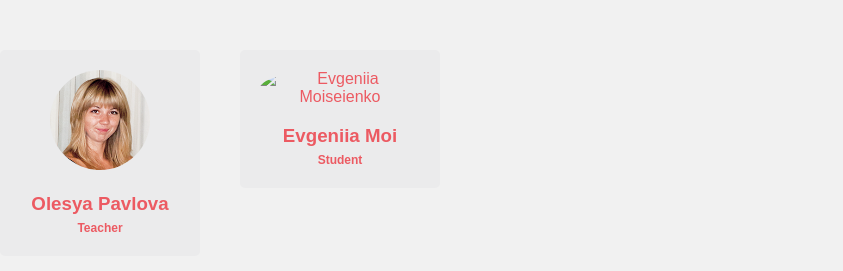
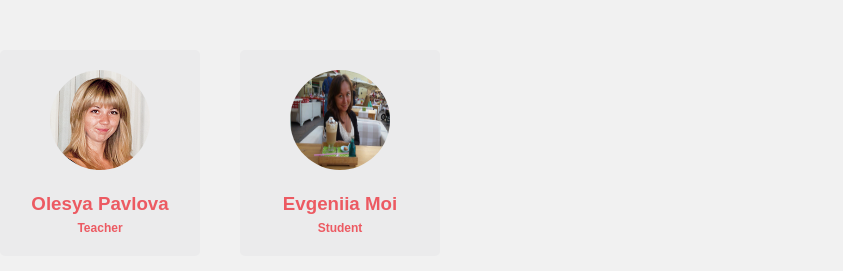
Before and after one commit to uchayev/beetroot-academy, a plain HTML site: page index.html in a window 1280 px wide. Shown: the part 143-414 px from the top of the page, without its empty margins (160-1003 px from the left). Drawn offline with Linux system fonts and the light colour scheme.

Commit message:
Change img

```diff
--- a/index.html
+++ b/index.html
@@ -15,7 +15,7 @@
                 <span class="hint">Teacher</span>
             </a>
             <a class="student" href="students/evgeniia.html">
-                <img class="circle-image" src="images/evgeniia.jpn" alt="Evgeniia Moiseienko">
+                <img class="circle-image" src="images/evgeniia.jpg" alt="Evgeniia Moiseienko">
                 <h3>Evgeniia Moi</h3>
                 <span class="hint">Student</span>
             </a>
```
Also changed, not shown: images/evgeniia.jpg (renamed from images/evgeniia (2).jpg).
